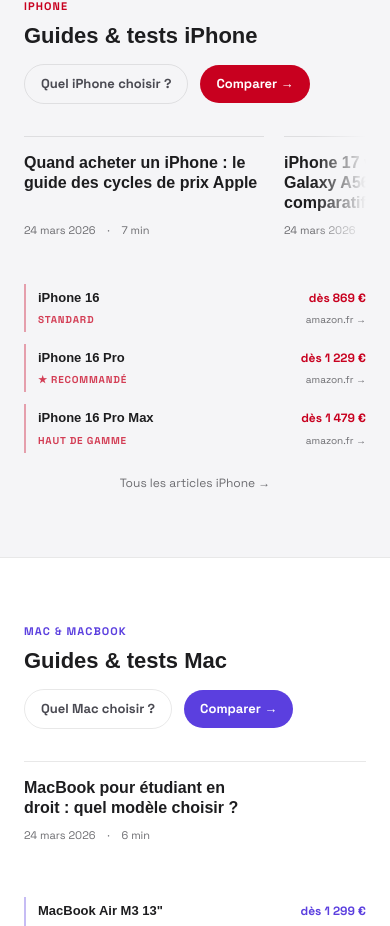
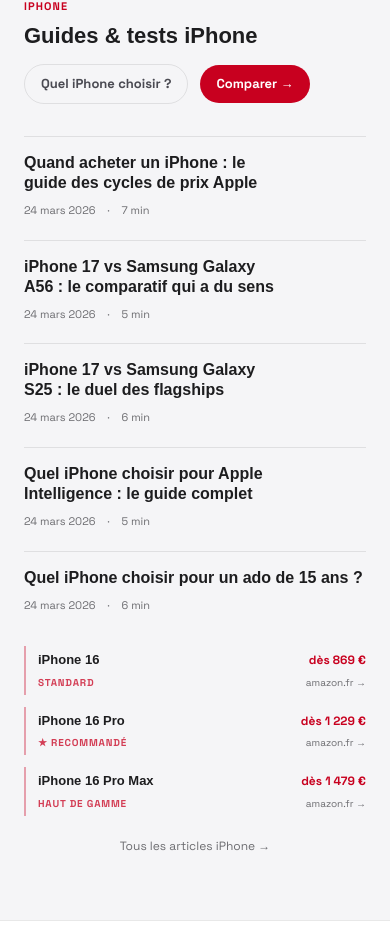
Before and after one commit to boutiqueambiancejapon-sketch/10minutesapple, a Next.js app: page / in a window 390 px wide. Shown: the part 2256-3182 px from the top of the page. Built offline with nearby package versions, Linux system fonts and the light colour scheme; no server answers; a web font is replaced by a local one.

Commit message:
fix: replace article carousel with 3x2 grid on homepage
Drop the horizontal carousel + DragScroll in favor of a simple
CSS grid: 3 columns on desktop, 2 on tablet, 1 on mobile.
Max 6 articles per section (3x2). No more horizontal scrolling.

https://claude.ai/code/session_012UUpLiJJTqBfF2yD18AmxB

```diff
--- a/app/globals.css
+++ b/app/globals.css
@@ -784,30 +784,20 @@ body {
 }
 
 /* Carousel horizontal scroll-snap */
-.article-carousel {
-  display: flex;
-  overflow-x: auto;
-  scroll-snap-type: x mandatory;
+.article-grid {
+  display: grid;
+  grid-template-columns: repeat(3, 1fr);
   gap: var(--space-5);
-  padding-bottom: var(--space-3);
-  -webkit-overflow-scrolling: touch;
-  scrollbar-width: none;
-  /* Hint de débordement */
-  mask-image: linear-gradient(to right, black 85%, transparent 100%);
-  -webkit-mask-image: linear-gradient(to right, black 85%, transparent 100%);
 }
-.article-carousel::-webkit-scrollbar {
-  display: none;
-}
-@media (prefers-reduced-motion: reduce) {
-  .article-carousel {
-    scroll-snap-type: none;
+@media (max-width: 900px) {
+  .article-grid {
+    grid-template-columns: repeat(2, 1fr);
   }
 }
-.carousel-item {
-  scroll-snap-align: start;
-  flex-shrink: 0;
-  width: clamp(240px, 28vw, 310px);
+@media (max-width: 560px) {
+  .article-grid {
+    grid-template-columns: 1fr;
+  }
 }
 
 /* Masonry CSS columns */
--- a/components/home/ArticleCarousel.tsx
+++ b/components/home/ArticleCarousel.tsx
@@ -1,10 +1,9 @@
 /**
- * ArticleCarousel — carousel horizontal avec drag-to-scroll desktop.
- * CSS scroll-snap + DragScroll wrapper pour le swipe souris.
+ * ArticleGrid — grille 3×2 d'articles pour les sections home.
+ * Remplace le carousel horizontal. Server Component.
  */
 import type { ArticleMeta } from '@/lib/blog'
 import { ArticleCard } from '@/components/blog/ArticleCard'
-import { DragScroll } from '@/components/ui/DragScroll'
 
 type Props = {
   articles: ArticleMeta[]
@@ -14,17 +13,18 @@ type Props = {
 export function ArticleCarousel({ articles, showCategory = false }: Props) {
   if (articles.length === 0) return null
 
+  const displayed = articles.slice(0, 6)
+
   return (
-    <DragScroll className="article-carousel">
-      {articles.map((article) => (
+    <div className="article-grid" role="list" aria-label="Articles">
+      {displayed.map((article) => (
         <div
           key={`${article.categorie}/${article.slug}`}
-          className="carousel-item"
           role="listitem"
         >
           <ArticleCard article={article} showCategory={showCategory} />
         </div>
       ))}
-    </DragScroll>
+    </div>
   )
 }
--- a/components/home/IphoneSection.tsx
+++ b/components/home/IphoneSection.tsx
@@ -18,7 +18,7 @@ const PRODUCTS = [
 ]
 
 export function IphoneSection() {
-  const articles = getAllArticles().filter((a) => a.categorie === 'iphone').slice(0, 8)
+  const articles = getAllArticles().filter((a) => a.categorie === 'iphone').slice(0, 6)
 
   return (
     <section style={{ borderTop: '1px solid var(--border)', padding: 'var(--space-16) 0' }}>
```
